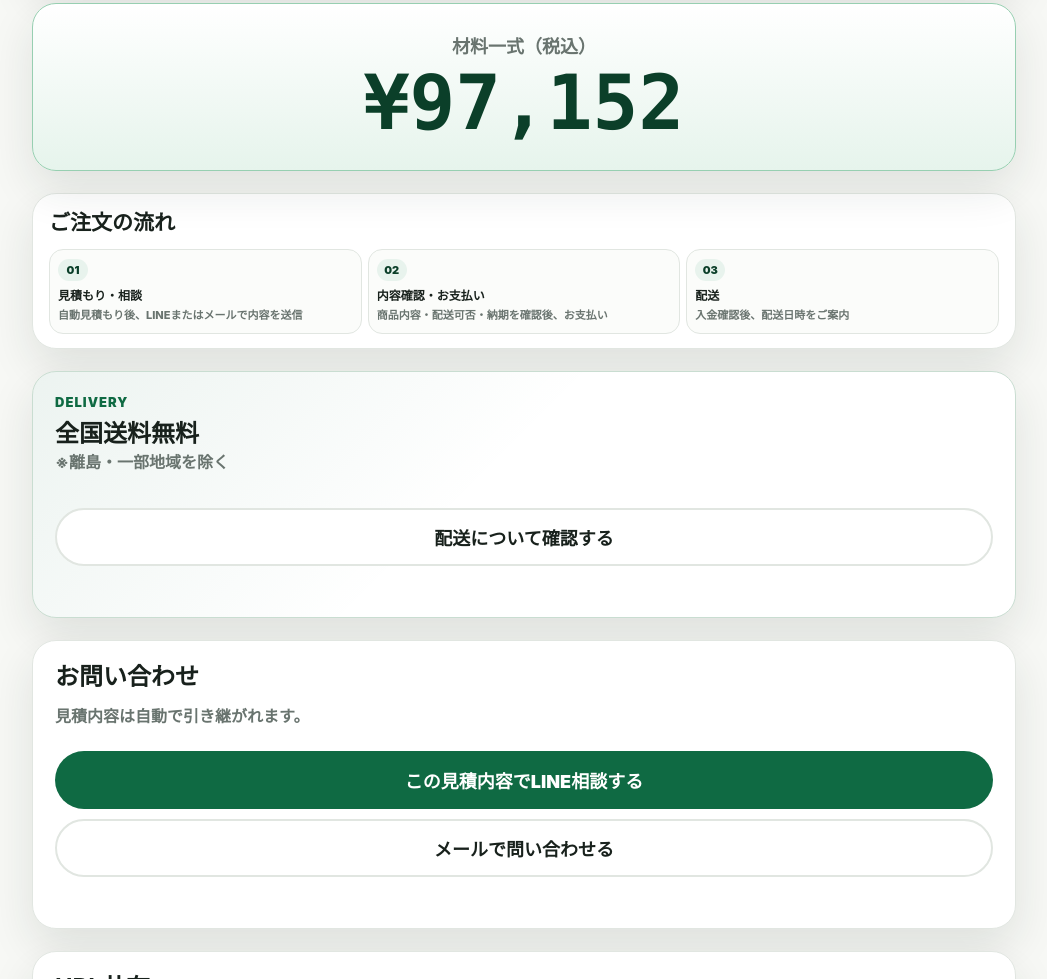
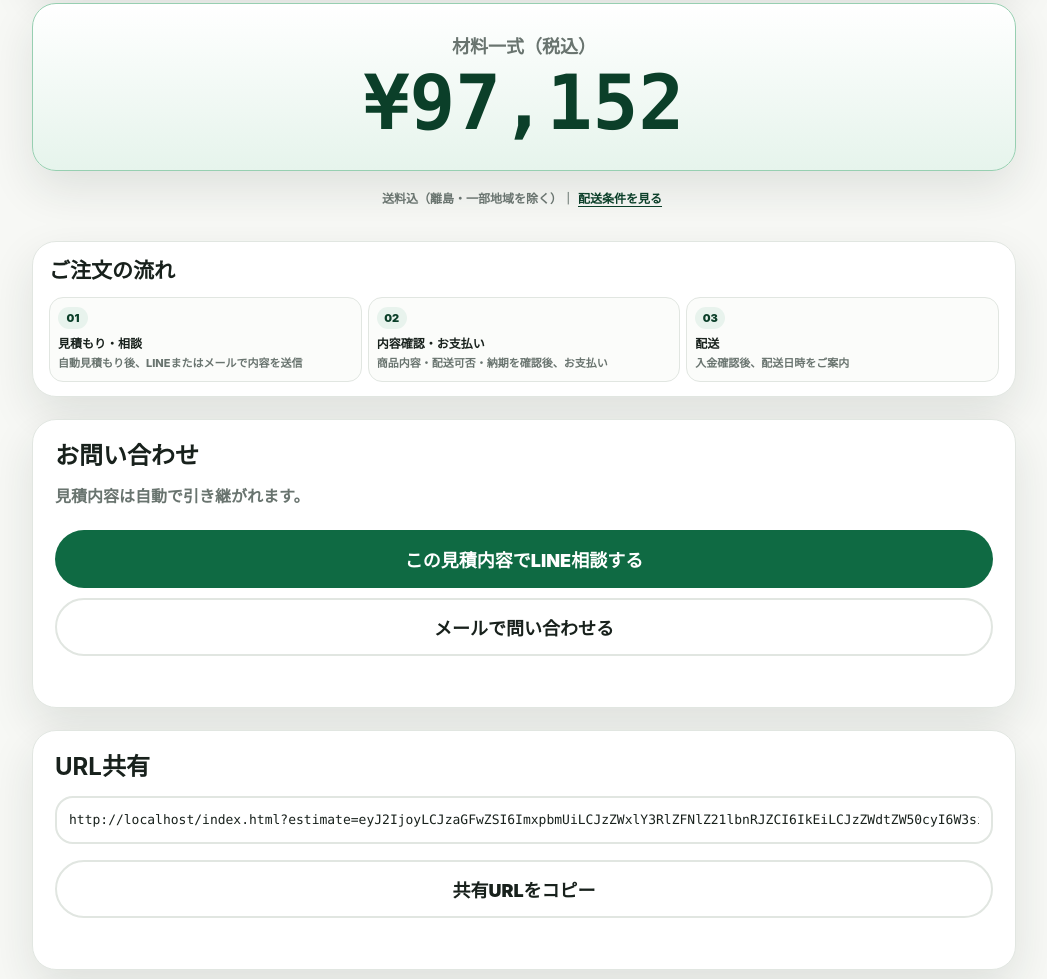
Before and after one commit to xinjiaantian83-prog/garden-living-ex, a plain HTML site: page index.html in a window 1280 px wide. Shown: the part 3769-4748 px from the top of the page, without its empty margins (116-1163 px from the left). Drawn offline with Linux system fonts and the light colour scheme.

Commit message:
Compact shipping information

```diff
--- a/index.html
+++ b/index.html
@@ -189,6 +189,12 @@
       </article>
     </section>
 
+    <div class="shipping-inline" aria-label="配送情報">
+      <span>送料込（離島・一部地域を除く）｜</span>
+      <button id="shippingButton" type="button">配送条件を見る</button>
+      <p id="shippingStatus" class="copy-status" role="status" aria-live="polite"></p>
+    </div>
+
     <section class="card order-flow-card" aria-labelledby="orderFlowTitle">
       <div class="section-head order-flow-head">
         <h2 id="orderFlowTitle">ご注文の流れ</h2>
@@ -216,16 +222,6 @@
           </div>
         </li>
       </ol>
-    </section>
-
-    <section class="card action-card" aria-labelledby="shippingTitle">
-      <div class="shipping-card-content">
-        <p class="section-kicker">Delivery</p>
-        <h2 id="shippingTitle">全国送料無料</h2>
-        <p>※離島・一部地域を除く</p>
-        <button id="shippingButton" class="ghost-button full-button" type="button">配送について確認する</button>
-        <p id="shippingStatus" class="copy-status" role="status" aria-live="polite"></p>
-      </div>
     </section>
 
     <section class="card reply-card inquiry-card" aria-labelledby="replyTitle">
--- a/style.css
+++ b/style.css
@@ -977,18 +977,39 @@ h2 {
   scroll-margin-top: 18px;
 }
 
-.action-card {
-  border-color: #c9ddd1;
-  background:
-    linear-gradient(135deg, rgba(15, 106, 67, 0.08), transparent 46%),
-    #ffffff;
-}
-
-.shipping-card-content p:not(.section-kicker):not(.copy-status) {
+.shipping-inline {
+  display: flex;
+  flex-wrap: wrap;
+  align-items: center;
+  justify-content: center;
+  gap: 0;
+  margin-top: 8px;
   color: var(--muted);
-  font-size: 16px;
+  font-size: 12px;
   font-weight: 800;
-  line-height: 1.65;
+  line-height: 1.5;
+  text-align: center;
+}
+
+.shipping-inline button {
+  min-height: 40px;
+  border: 0;
+  background: transparent;
+  color: var(--accent-dark);
+  padding: 0 4px;
+  font-size: 12px;
+  font-weight: 900;
+  text-decoration: underline;
+  text-underline-offset: 3px;
+}
+
+.shipping-inline .copy-status {
+  flex-basis: 100%;
+  margin: 0;
+}
+
+.shipping-inline .copy-status:empty {
+  display: none;
 }
 
 .sub-metrics {
```
